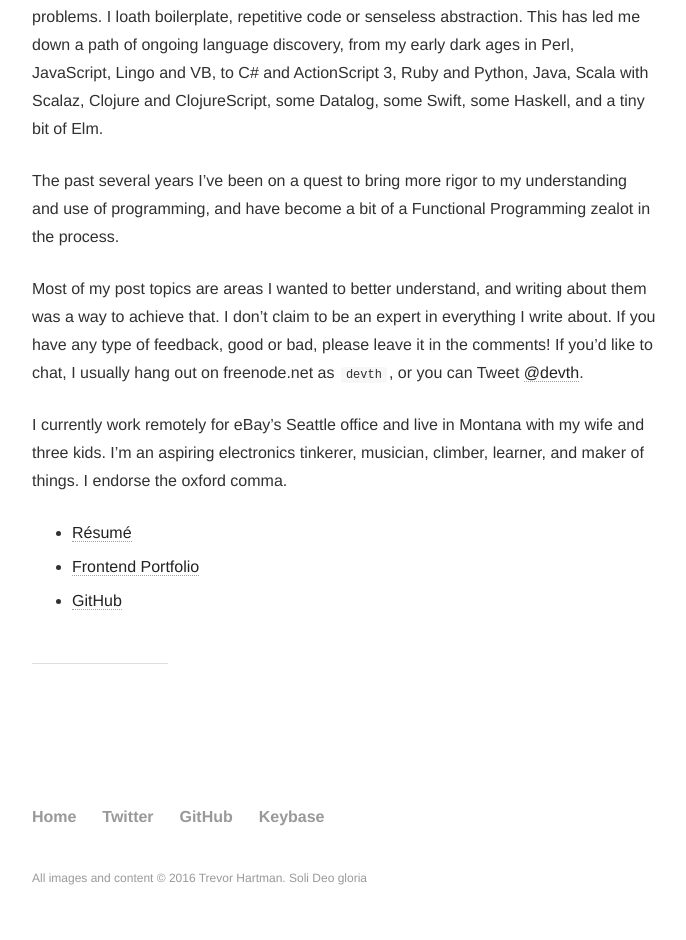
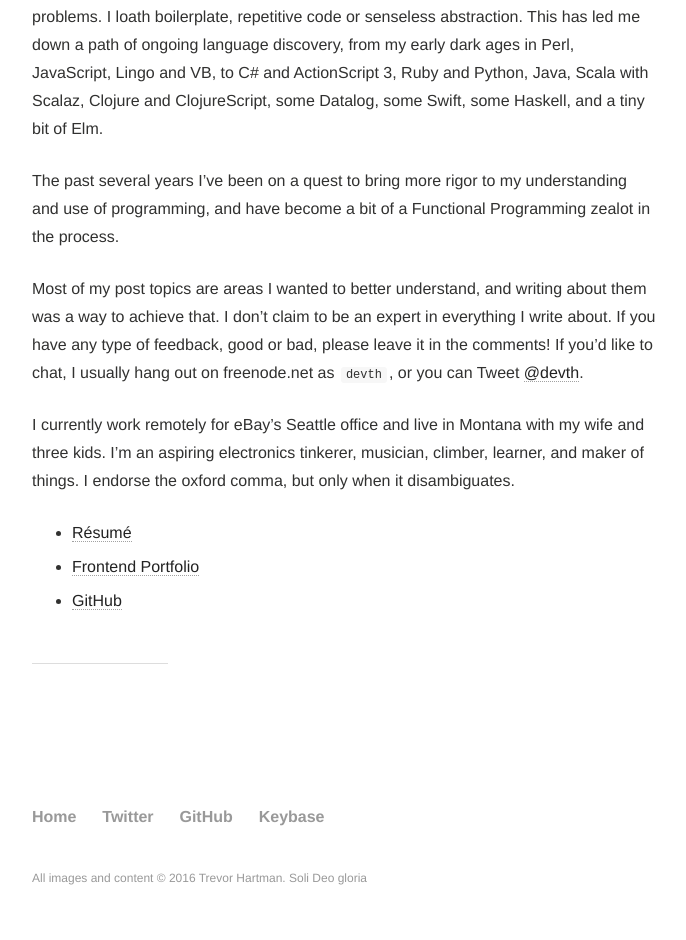
Before and after one commit to devth/devth.github.com, a Jekyll site: the page built from about.md, in a window 1280 px wide. Shown: the part 991-1931 px from the top of the page, without its empty margins (64-750 px from the left). Built offline with Jekyll 4.4.1, drawn with Linux system fonts in a browser that asks for light colours; Markdown is read by kramdown in place of the engine named in the settings.

Commit message:
Qualify oxford comma endorsement

```diff
--- a/about.md
+++ b/about.md
@@ -41,7 +41,8 @@ freenode.net as `devth`, or you can Tweet [@devth](https://twitter.com/devth).
 
 I currently work remotely for eBay's Seattle office and live in Montana with my
 wife and three kids. I'm an aspiring electronics tinkerer, musician, climber,
-learner, and maker of things. I endorse the oxford comma.
+learner, and maker of things. I endorse the oxford comma, but only when it
+disambiguates.
 
 - [Résumé](Trevor-Hartman-resume.pdf)
 - [Frontend Portfolio](http://cargocollective.com/devth)
```
